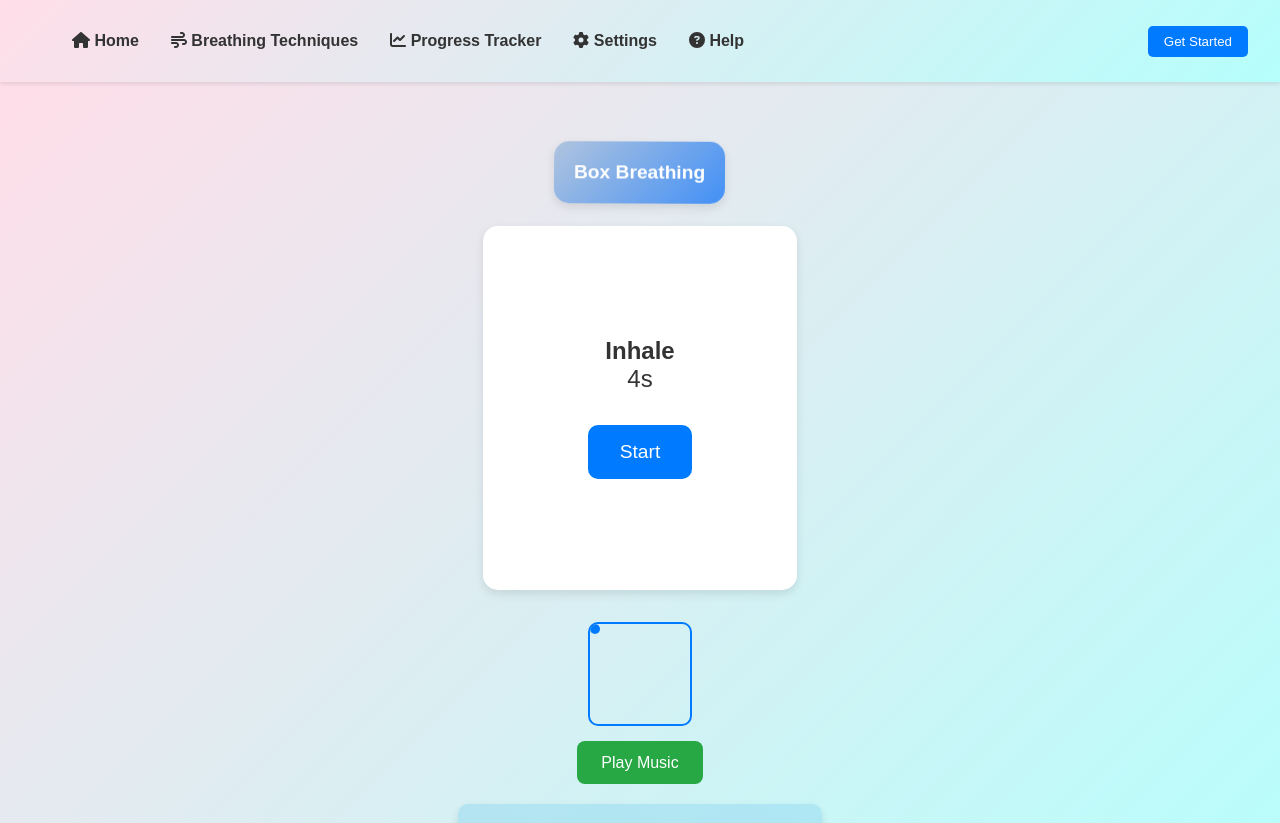
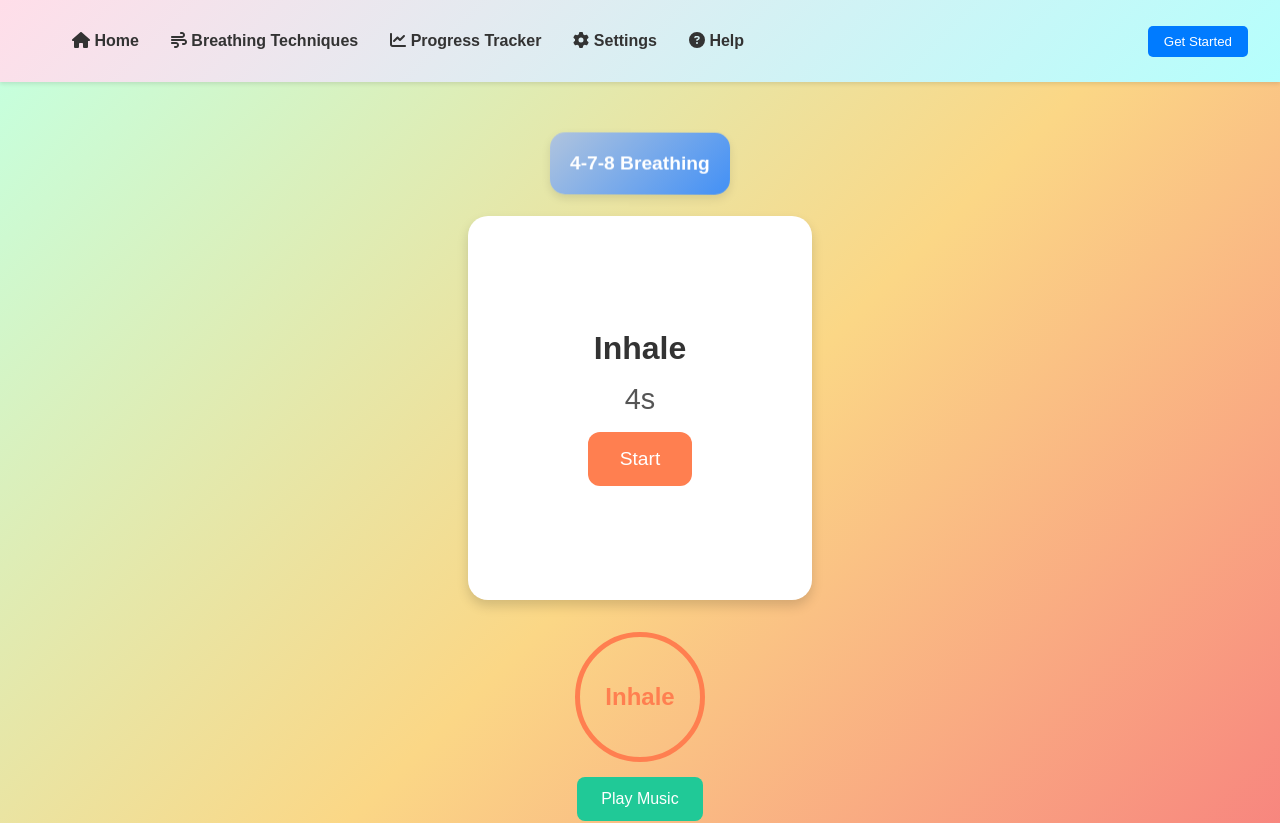
Before and after one commit to Sa1D1111/breathmate, a React (Create React App) app: page /478-breathing in a window 1280 px wide. Shown: the top 823 px of the page. Built offline with nearby package versions, Linux system fonts and the light colour scheme.

Commit message:
478Updated

```diff
--- a/src/pages/Breathing478.css
+++ b/src/pages/Breathing478.css
@@ -1,7 +1,8 @@
-.box-breathing-page {
+/* General page styling for 4-7-8 Breathing */
+.breathing-page {
   text-align: center;
   padding: 2rem;
-    background: linear-gradient(135deg, #ffdee9, #b5fffc); /* Gradient */
+  background: linear-gradient(135deg, #c6ffdd, #fbd786, #f7797d); /* New gradient for a calming look */
   min-height: 100vh;
   display: flex;
   flex-direction: column;
@@ -9,99 +10,81 @@
   align-items: center;
 }
 
+/* Breathing container */
 .breathing-container {
-    background-color: #fff;
+  background-color: #ffffff;
   padding: 2rem;
-    border-radius: 15px;
-    box-shadow: 0 4px 10px rgba(0, 0, 0, 0.1);
-    width: 250px; /* Fixed width */
-    height: 300px; /* Fixed height */
+  border-radius: 20px;
+  box-shadow: 0 6px 12px rgba(0, 0, 0, 0.15);
+  width: 280px;
+  height: 320px;
   display: flex;
   flex-direction: column;
-    justify-content: center; /* Vertically center content */
-    align-items: center; /* Horizontally center content */
+  justify-content: center;
+  align-items: center;
 }
 
-  .breathing-container h2, .breathing-container p {
-    margin: 0;
-    text-align: center;
-    word-wrap: break-word;
+.breathing-container h2 {
+  font-size: 2rem;
+  color: #333333;
 }
 
-
 .breathing-container p {
-    font-size: 1.5rem;
-    margin-bottom: 2rem;
+  font-size: 1.8rem;
+  color: #555555;
+  margin: 1rem 0;
 }
 
 .breathing-button {
-    background-color: #007bff;
+  background-color: #ff7f50; /* Coral button */
   color: white;
   border: none;
   padding: 1rem 2rem;
-    border-radius: 10px;
+  border-radius: 12px;
   cursor: pointer;
   font-size: 1.2rem;
   transition: background-color 0.3s, transform 0.2s;
 }
 
 .breathing-button:hover {
-    background-color: #0056b3;
+  background-color: #ff6347; /* Darker coral */
   transform: scale(1.05);
 }
 
-  .box-visual {
+/* Visual representation for 4-7-8 */
+.visual {
   margin-top: 2rem;
 }
 
-  .box {
-    width: 100px;
-    height: 100px;
-    border: 2px solid #007bff;
-    border-radius: 10px;
+.visual-circle {
+  width: 120px;
+  height: 120px;
+  border: 5px solid #ff7f50;
+  border-radius: 50%;
   position: relative;
-    overflow: hidden; /* Ensures pointer stays within the box */
+  display: flex;
+  justify-content: center;
+  align-items: center;
 }
 
-  .pointer {
-    width: 10px;
-    height: 10px;
-    background-color: #007bff;
-    border-radius: 50%;
-    position: absolute;
-    transition: transform 4s linear; /* Smooth pointer movement */
-  }
-
-  .position-0 {
-    transform: translate(0, 0);
-  }
-
-  .position-1 {
-    transform: translate(90px, 0); /* Move to top-right */
-  }
-
-  .position-2 {
-    transform: translate(90px, 90px); /* Move to bottom-right */
-  }
-
-  .position-3 {
-    transform: translate(0, 90px); /* Move to bottom-left */
+.visual-circle span {
+  font-size: 1.5rem;
+  font-weight: bold;
+  color: #ff7f50;
 }
 
 /* Audio visualizer canvas */
 .audio-visualizer {
-    width: 30%;
+  width: 80%;
   height: 100px;
   border-radius: 10px;
-    background-color: rgba(153, 219, 241, 0.548);
+  background-color: rgba(240, 240, 240, 0.8);
   margin-top: 20px;
   box-shadow: 0 4px 8px rgba(0, 0, 0, 0.1);
 }
 
-
-
 .audio-button {
-    background-color: #28a745; /* Green background */
+  background-color: #20c997; /* Green button */
   color: white;
   border: none;
   padding: 0.8rem 1.5rem;
@@ -109,62 +92,10 @@
   cursor: pointer;
   font-size: 1rem;
   transition: background-color 0.3s ease, transform 0.2s ease;
-    margin-top: 15px; /* Adjust spacing */
+  margin-top: 15px;
 }
 
 .audio-button:hover {
-    background-color: #218838; /* Darker green on hover */
-    transform: scale(1.05); /* Slight zoom effect on hover */
+  background-color: #198754; /* Darker green */
+  transform: scale(1.05);
 }
-
-
-
-
-
-
-  .bubble-text {
-    background: linear-gradient(135deg, lightsteelblue, rgb(66, 144, 246));
-    color: white;
-    padding: 20px;
-    border-radius: 15px;
-    font-size: 1.2rem;
-    font-weight: bold;
-    text-align: center;
-    margin: 20px auto;
-    max-width: 600px;
-    box-shadow: 0 4px 10px rgba(0, 0, 0, 0.1);
-
-    /* Animation only for bubble-text */
-    animation: flow 6s ease-in-out infinite, float 3s ease-in-out infinite;
-    transition: box-shadow 0.4s ease, transform 0.4s ease; /* Smooth transition for both shadow and movement */
-
-  }
-
-  /* Hover effect for bubble text */
-  .bubble-text:hover {
-    transform: translate(10px, -10px);
-    box-shadow: 0 15px 20px rgba(0, 0, 0, 0.842); /* Larger shadow on hover */
-  }
-
-  /* Keyframes for floating/oscillating effect */
-  @keyframes float {
-    0%, 100% {
-      transform: translateY(0) rotate(0deg);
-    }
-    50% {
-      transform: translateY(-10px) rotate(1deg);
-    }
-  }
-
-  /* Optional flow effect for background */
-  @keyframes flow {
-    0% {
-      background-position: 0% 50%;
-    }
-    50% {
-      background-position: 100% 50%;
-    }
-    100% {
-      background-position: 0% 50%;
-    }
-  }
--- a/src/pages/Breathing478.js
+++ b/src/pages/Breathing478.js
@@ -16,13 +16,12 @@ const Breathing478 = () => {
   const animationFrameRef = useRef(null); // Ref for animation frame
 
   const phases = [
-    { name: 'Inhale', duration: 4 },
-    { name: 'Hold Inhale', duration: 4 },
-    { name: 'Exhale', duration: 4 },
-    { name: 'Hold Exhale', duration: 4 }
+    { name: 'Inhale', duration: 4 },   // Inhale for 4 seconds
+    { name: 'Hold Inhale', duration: 7 },   // Hold for 7 seconds
+    { name: 'Exhale', duration: 8 }    // Exhale for 8 seconds
   ];
 
-  const [pointerPosition, setPointerPosition] = useState(0); // Start at top-left corner
+  const [pointerPosition, setPointerPosition] = useState(0); // Start at the first phase
 
   useEffect(() => {
     if (isRunning) {
@@ -34,7 +33,7 @@ const Breathing478 = () => {
             const currentPhaseIndex = phases.findIndex((p) => p.name === phase);
             const nextPhase = phases[(currentPhaseIndex + 1) % phases.length];
             setPhase(nextPhase.name);
-            setPointerPosition((currentPhaseIndex + 1) % 4); // Update pointer position
+            setPointerPosition((currentPhaseIndex + 1) % phases.length); // Update pointer position
             return nextPhase.duration;
           }
         });
@@ -42,23 +41,49 @@ const Breathing478 = () => {
 
       return () => clearInterval(interval);
     }
-  }, [isRunning, phase]);
+  }, [isRunning, phase, phases]);
 
   const handleStartStop = () => {
     setIsRunning(!isRunning);
     if (!isRunning) {
       // Immediately update the pointer position on start
       const currentPhaseIndex = phases.findIndex((p) => p.name === phase);
-      setPointerPosition(currentPhaseIndex % 4);
+      setPointerPosition(currentPhaseIndex % phases.length);
     }
   };
 
-  // Initialize audio context and analyser
+  const handleMusicPlayPause = async () => {
+    try {
+      if (audioRef.current) {
+        if (isPlaying) {
+          // Pause both audio and audio context
+          audioRef.current.pause();
+          if (audioContextRef.current) {
+            await audioContextRef.current.suspend();
+          }
+          setIsPlaying(false);
+        } else {
+          // Play the audio and initialize visualizer if needed
+          await audioRef.current.play();
+          if (!audioInitialized) {
+            initializeAudioVisualizer();
+            setAudioInitialized(true);
+          } else if (audioContextRef.current && audioContextRef.current.state === 'suspended') {
+            await audioContextRef.current.resume();
+          }
+          setIsPlaying(true);
+        }
+      }
+    } catch (error) {
+      console.error('Error toggling audio playback:', error);
+    }
+  };
+
   const initializeAudioVisualizer = () => {
     if (!audioContextRef.current) {
       const audioContext = new (window.AudioContext || window.webkitAudioContext)();
       const analyser = audioContext.createAnalyser();
-      analyser.fftSize = 256; // Smaller size to speed up visualization
+      analyser.fftSize = 256;
 
       const source = audioContext.createMediaElementSource(audioRef.current);
       source.connect(analyser);
@@ -71,92 +96,48 @@ const Breathing478 = () => {
       analyserRef.current = analyser;
       dataArrayRef.current = dataArray;
 
-      console.log("Audio visualizer initialized");
-
-      // Start the visualizer drawing
       drawVisualizer();
     }
   };
 
-  // Visualizer drawing function
   const drawVisualizer = () => {
     const canvas = canvasRef.current;
     const canvasCtx = canvas.getContext('2d');
     const analyser = analyserRef.current;
     const dataArray = dataArrayRef.current;
 
-    if (!canvasCtx || !analyser || !dataArray) {
-      console.error("Canvas context or analyser is not set.");
-      return;
-    }
-
     const WIDTH = canvas.width;
     const HEIGHT = canvas.height;
 
-    console.log("Visualizer: Drawing canvas.");
-
     const draw = () => {
-      if (!audioRef.current || audioRef.current.paused) {
+      if (!isPlaying) {
         cancelAnimationFrame(animationFrameRef.current);
-        console.log("Visualizer: Audio is not playing, stopping draw.");
-        return; // Stop drawing if not playing
+        return;
       }
 
       analyser.getByteFrequencyData(dataArray);
-      console.log('Frequency Data:', dataArray); // Log frequency data for debugging
-
-      canvasCtx.clearRect(0, 0, WIDTH, HEIGHT); // Clear the canvas
+      canvasCtx.clearRect(0, 0, WIDTH, HEIGHT);
 
       const barWidth = (WIDTH / dataArray.length) * 2.5;
       let barHeight;
       let x = 0;
 
-      // Loop through the frequency data and draw bars
       for (let i = 0; i < dataArray.length; i++) {
-        barHeight = dataArray[i];
-        canvasCtx.fillStyle = `rgb(${barHeight + 100},50,150)`; // Color based on bar height
-        canvasCtx.fillRect(x, HEIGHT - barHeight / 2, barWidth, barHeight / 2); // Draw the bar
-        x += barWidth + 1; // Move to next bar
+        barHeight = dataArray[i] / 2;
+        canvasCtx.fillStyle = `rgb(${barHeight + 100}, 50, 150)`;
+        canvasCtx.fillRect(x, HEIGHT - barHeight, barWidth, barHeight);
+        x += barWidth + 1;
       }
 
-      animationFrameRef.current = requestAnimationFrame(draw); // Loop the drawing function
+      animationFrameRef.current = requestAnimationFrame(draw);
     };
 
-    draw(); // Start drawing
-  };
-
-  const handleMusicPlayPause = async () => {
-    try {
-      if (audioRef.current) {
-        if (isPlaying) {
-          // Pause both audio and audio context
-          audioRef.current.pause();
-          if (audioContextRef.current) {
-            audioContextRef.current.suspend();
-          }
-          setIsPlaying(false);
-        } else {
-          // Play the audio and resume audio context
-          await audioRef.current.play();
-          if (!audioInitialized) {
-            // Initialize visualizer only on the first play
-            initializeAudioVisualizer();
-            setAudioInitialized(true);
-          } else if (audioContextRef.current.state === 'suspended') {
-            // Resume the AudioContext if it was suspended
-            await audioContextRef.current.resume();
-          }
-          setIsPlaying(true);
-        }
-      }
-    } catch (error) {
-      console.error("Error playing audio:", error);
-    }
+    draw();
   };
 
   return (
-    <div className="box-breathing-page">
-      <h1 className='bubble-text'>Box Breathing</h1>
+    <div className="breathing-page">
+      <h1 className="bubble-text">4-7-8 Breathing</h1>
       <div className="breathing-container">
         <h2>{phase}</h2>
         <p>{timeLeft}s</p>
@@ -165,14 +146,12 @@ const Breathing478 = () => {
         </button>
       </div>
 
-      {/* Box Visual with pointer */}
-      <div className="box-visual">
-        <div className="box">
-          <div className={`pointer position-${pointerPosition}`}></div>
+      <div className="visual">
+        <div className="visual-circle">
+          <span>{phase}</span>
         </div>
       </div>
 
-      {/* Audio Player */}
       <div className="audio-controls">
         <audio ref={audioRef} loop>
           <source src="/audio/serene-music.mp3" type="audio/mp3" />
@@ -181,12 +160,8 @@ const Breathing478 = () => {
         <button className="audio-button" onClick={handleMusicPlayPause}>
           {isPlaying ? 'Pause Music' : 'Play Music'}
         </button>
-
-
-
       </div>
 
-      {/* Audio Visualizer */}
       <canvas ref={canvasRef} className="audio-visualizer" width="600" height="150"></canvas>
     </div>
   );
```
Lines whose indentation alone changed are shown as unchanged.
